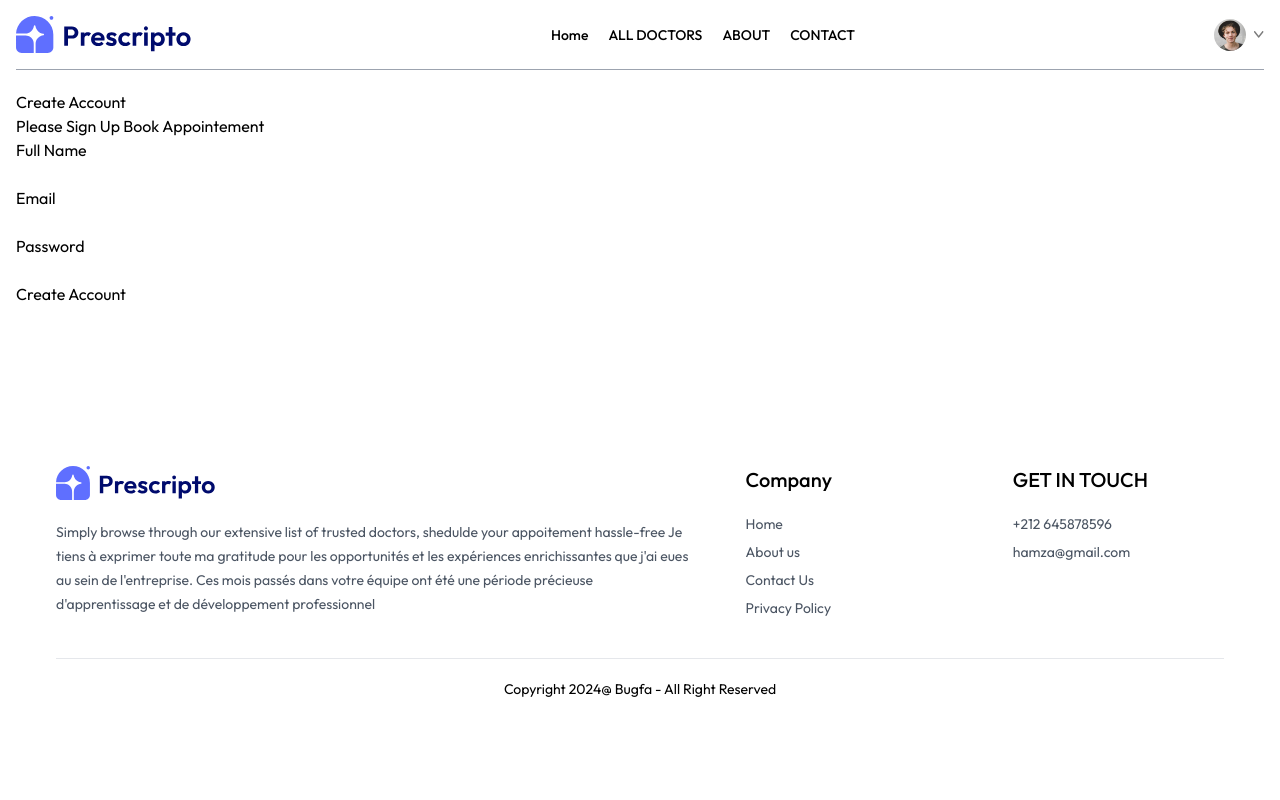
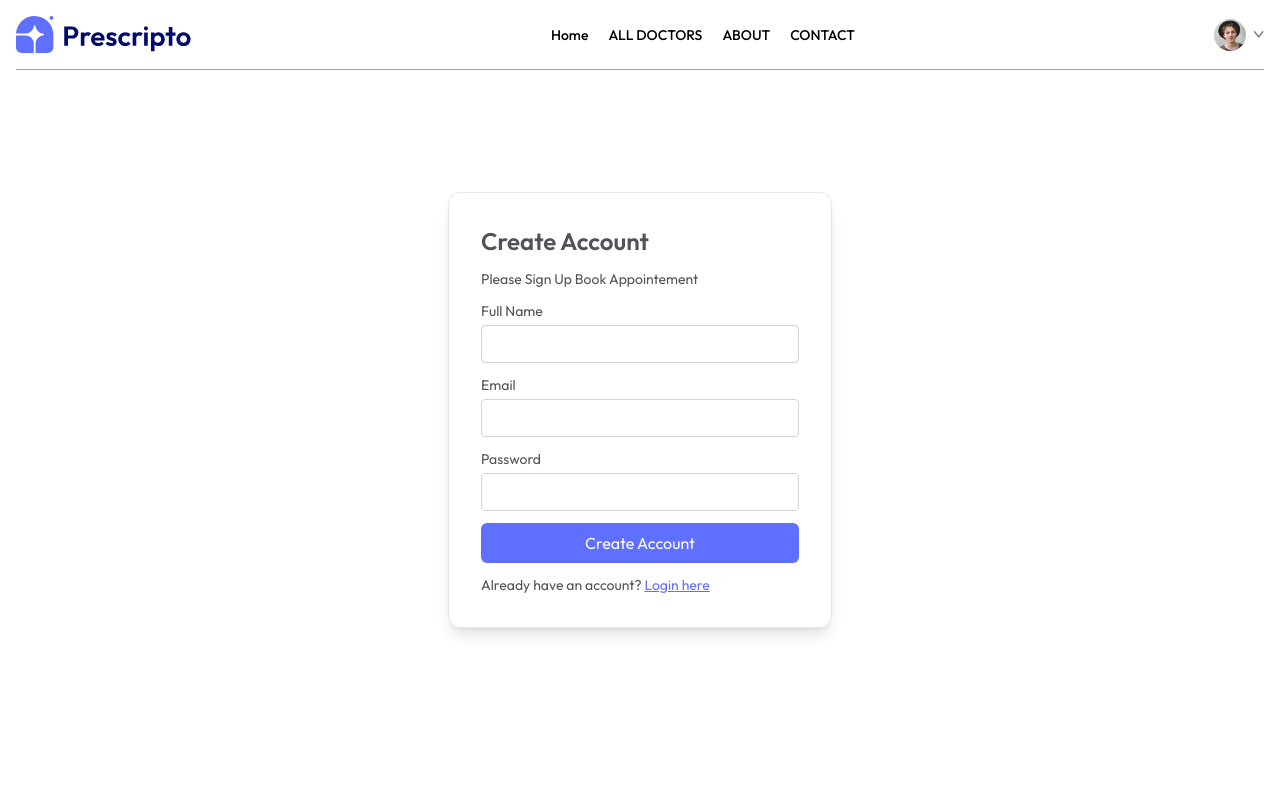
Before and after one commit to hamzarahmoun/doctor-appointement, a React (Vite) app in the folder frontend/: page /login in a window 1280 px wide. Shown: the top 800 px of the page. Built offline with nearby package versions, Linux system fonts and the light colour scheme.

Commit message:
login page done

```diff
--- a/frontend/src/pages/Login.jsx
+++ b/frontend/src/pages/Login.jsx
@@ -9,23 +9,32 @@
     event.preventDefault()
   }
   return (
-    <form>
-       <div>
-        <p>{state === 'Sign Up' ? "Create Account" : 'Login'}</p>
+    <form className='min-h-[80vh] flex items-center' >
+       <div className='flex flex-col gap-3 m-auto items-start p-8 min-w-[340px] sm:min-w-96 border rounded-xl text-zinc-600 text-sm shadow-lg'>
+        <p className='text-2xl font-semibold'>{state === 'Sign Up' ? "Create Account" : 'Login'}</p>
         <p>Please {state === 'Sign Up' ? "Sign Up" : 'Log in'} Book Appointement</p>
-        <div>
+        {
+          state === 'Sign Up' &&
+          <div className='w-full'>
           <p>Full Name</p>
-          <input type="text" onChange={(e)=>setName(e.target.name)} value={name} required/>
+          <input className='border border-zinc-300 rounded w-full p-2 mt-1' type="text" onChange={(e)=>setName(e.target.name)} value={name} required/>
         </div>
-        <div>
+        }
+
+        <div className='w-full'>
           <p>Email</p>
-          <input type="email" onChange={(e)=>setName(e.target.email)} value={email} required/>
+          <input className='border border-zinc-300 rounded w-full p-2 mt-1' type="email" onChange={(e)=>setName(e.target.email)} value={email} required/>
         </div>
-        <div>
+        <div className='w-full'>
           <p>Password</p>
-          <input type="password" onChange={(e)=>setName(e.target.password)} value={password} required/>
+          <input className='border border-zinc-300 rounded w-full p-2 mt-1' type="password" onChange={(e)=>setName(e.target.password)} value={password} required/>
         </div>
-        <button>{state === 'Sign Up' ? "Create Account" : 'Login'}</button>
+        <button className='bg-primary text-white w-full py-2 rounded-md text-base'>{state === 'Sign Up' ? "Create Account" : 'Login'}</button>
+        {
+          state === 'Sign Up'
+          ? <p>Already have an account? <span onClick={()=> setState('Login')} className='text-primary underline cursor-pointer'>Login here</span></p>
+          : <p>Create a new account? <span onClick={()=>setState('Sign Up')} className='text-primary underline cursor-pointer'>click here</span></p>
+        }
        </div>
     </form>
   )
```
